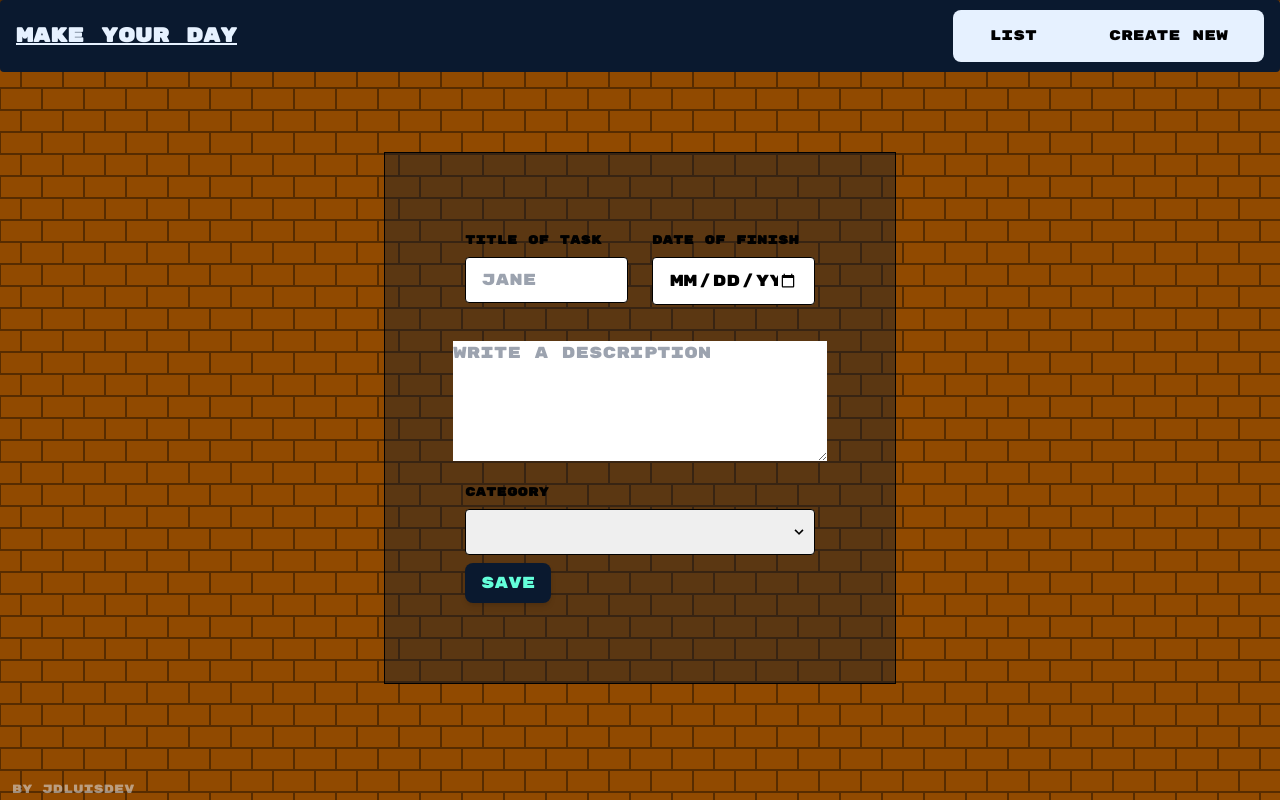
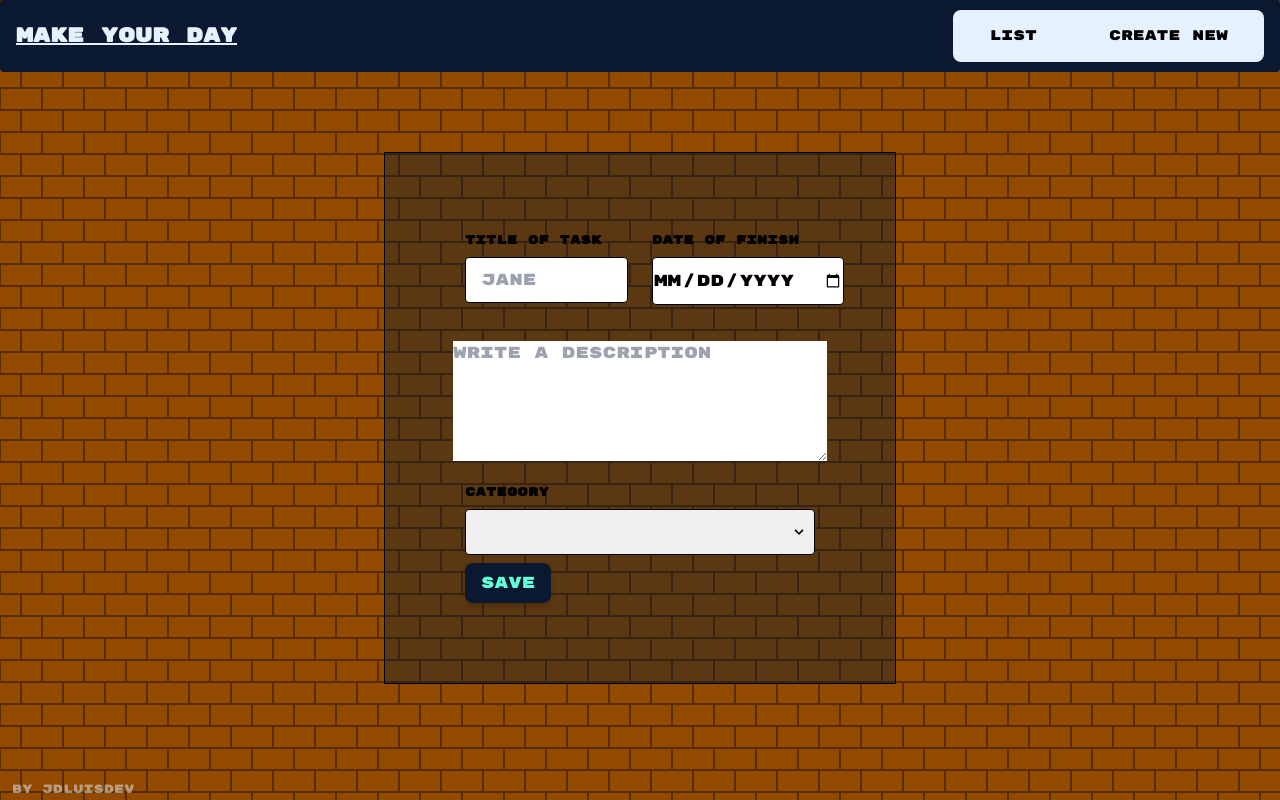
Before and after one commit to jdluis/mevn-tasks-spa, a Vue app: page /tasks/new in a window 1280 px wide. Built offline with nearby package versions, Linux system fonts and the light colour scheme.

Commit message:
fix update & others..

```diff
--- a/src/components/TaskDetails.vue
+++ b/src/components/TaskDetails.vue
@@ -1,6 +1,9 @@
 <template>
-  <div class=" pl-20 underline ">
-    <h1><span class="bg-green_normal">EDIT-></span> {{ currentTask.title }}</h1>
+  <div class="pl-20 underline">
+    <h1>
+      <span class="bg-green_normal">EDIT-></span>
+      {{ currentTask.title }}
+    </h1>
   </div>
 
   <form class="w-full lg:w-1/2 p-20 lg-p-0 lg:m-auto" @submit.prevent="handleUpdate()">
@@ -51,7 +54,7 @@
             id="grid-state"
             v-model="currentTask.category"
           >
-            <option disabled value="">Please select one</option>
+            <option disabled value>Please select one</option>
             <option value="healthy">Healthy</option>
             <option value="events">Events</option>
             <option value="dates">Dates</option>
@@ -71,11 +74,11 @@
         </div>
       </div>
     </div>
+    <div class="p-5 text-center">
+      <button class="bg-green_normal p-4 hover:bg-opacity-50">Update</button>
+      <button class="bg-red p-4 hover:bg-opacity-50" @click="handleDelete()">Delete</button>
+    </div>
   </form>
-  <div class="p-5 text-center">
-    <button class="bg-green_normal p-4 hover:bg-opacity-50">Update</button>
-    <button class="bg-red p-4 hover:bg-opacity-50" @click="handleDelete()">Delete</button>
-  </div>
 </template>
 
 <script lang="ts">
--- a/src/components/TaskForm.vue
+++ b/src/components/TaskForm.vue
@@ -23,10 +23,9 @@
                     type="date"
                     placeholder="Jane"
                     v-model="task.date"
-                    class="appearance-none block w-full bg-gray-200 text-gray-700 border border-red-500 rounded py-3 px-4 mb-3 leading-tight focus:outline-none focus:bg-white"
+                    class="appearance-none block bg-gray-200 text-gray-700 border border-red-500 rounded py-3 mb-3 leading-tight focus:outline-none focus:bg-white"
                     id="grid-first-name"
                 />
-                <p>{{task.date}}</p>
             </div>
         </div>
         <div class="flex flex-wrap -mx-3 mb-6">
@@ -51,7 +50,6 @@
                         <option value="dates">Dates</option>
                         <option value="work">Work</option>
                     </select>
-                    <p>{{task.category}}</p>
                     <div
                         class="pointer-events-none absolute inset-y-0 right-0 flex items-center px-2 text-gray-700"
                     >
```
